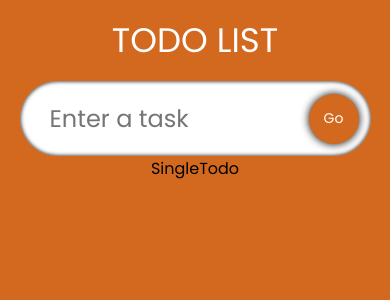
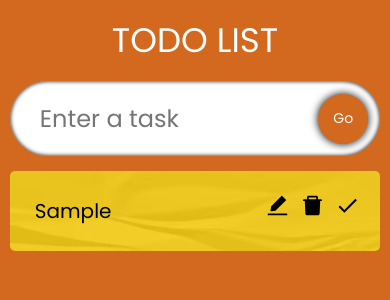
Before and after one commit to Hassan5022/typescript-todo-app, a React (Create React App) app: page / in a window 390 px wide. Both pictures are taken after typing "Sample" into the empty fields and a click on the button "Go". Shown: the top 300 px of the page. Built offline with nearby package versions, Linux system fonts and the light colour scheme; the HTML template or start-up script is replaced by a standard one.

Commit message:
delete and done functionality added

```diff
--- a/package.json
+++ b/package.json
@@ -12,6 +12,7 @@
     "@types/react-dom": "^18.0.11",
     "react": "^18.2.0",
     "react-dom": "^18.2.0",
+    "react-icons": "^4.8.0",
     "react-scripts": "5.0.1",
     "typescript": "^4.9.5",
     "web-vitals": "^2.1.4"
--- a/src/components/SingleTodo.tsx
+++ b/src/components/SingleTodo.tsx
@@ -1,16 +1,50 @@
 // model
-import { Todo } from "../models/model"
+import { Todo } from "../models/model";
+// style
+import "./style.css";
+// react icons
+import { AiFillEdit, AiFillDelete } from "react-icons/ai";
+import { MdDone } from "react-icons/md";
 
 type Props = {
-    todo: Todo;
-    todos: Todo[];
-    setTodos: React.Dispatch<React.SetStateAction<Todo[]>>;
-}
+	todo: Todo;
+	todos: Todo[];
+	setTodos: React.Dispatch<React.SetStateAction<Todo[]>>;
+};
 
-const SingleTodo = ({todo, todos, setTodos}: Props) => {
-  return (
-    <div>SingleTodo</div>
-  )
-}
+const SingleTodo = ({ todo, todos, setTodos }: Props) => {
+	const handleDone = (id: number) => {
+		setTodos(
+			todos.map((todo) =>
+				todo.id === id ? { ...todo, isDone: !todo.isDone } : todo
+			)
+		);
+	};
 
-export default SingleTodo
+	const handleDelete = (id: number) => {
+		setTodos(todos.filter((todo) => todo.id !== id));
+	};
+
+	return (
+		<form className="single-todo">
+			{todo.isDone ? (
+				<s className="single-todo-text">{todo.todo}</s>
+			) : (
+				<span className="single-todo-text">{todo.todo}</span>
+			)}
+			<div>
+				<span className="icon">
+					<AiFillEdit />
+				</span>
+				<span className="icon" onClick={() => handleDelete(todo.id)}>
+					<AiFillDelete />
+				</span>
+				<span className="icon" onClick={() => handleDone(todo.id)}>
+					<MdDone />
+				</span>
+			</div>
+		</form>
+	);
+};
+
+export default SingleTodo;
--- a/src/components/style.css
+++ b/src/components/style.css
@@ -49,3 +49,42 @@
     width: 90%;
     flex-wrap: wrap;
 }
+
+.single-todo{
+    display: flex;
+    width: 48%;
+    border-radius: 5px;
+    padding: 20px;
+    margin-top: 15px;
+    background-image: url('../assets/bg.avif');
+}
+
+.single-todo .single-todo-text{
+    flex: 1;
+    padding: 5px;
+    border: none;
+    font-size: 20px;
+}
+
+.single-todo .icon{
+    margin-left: 10px;
+    font-size: 25px;
+    cursor: pointer;
+}
+
+@media screen and (max-width:1200px) {
+    .single-todo{
+        width: 58%;
+    }
+}
+
+@media screen and (max-width:700px) {
+    .input-form,
+    .todos{
+        width: 95%;
+    }
+
+    .single-todo{
+        width: 100%;
+    }
+}
```
Also changed, not shown: src/assets/bg.avif (added), 1 other file (tests, documents, lock files or other folders).
